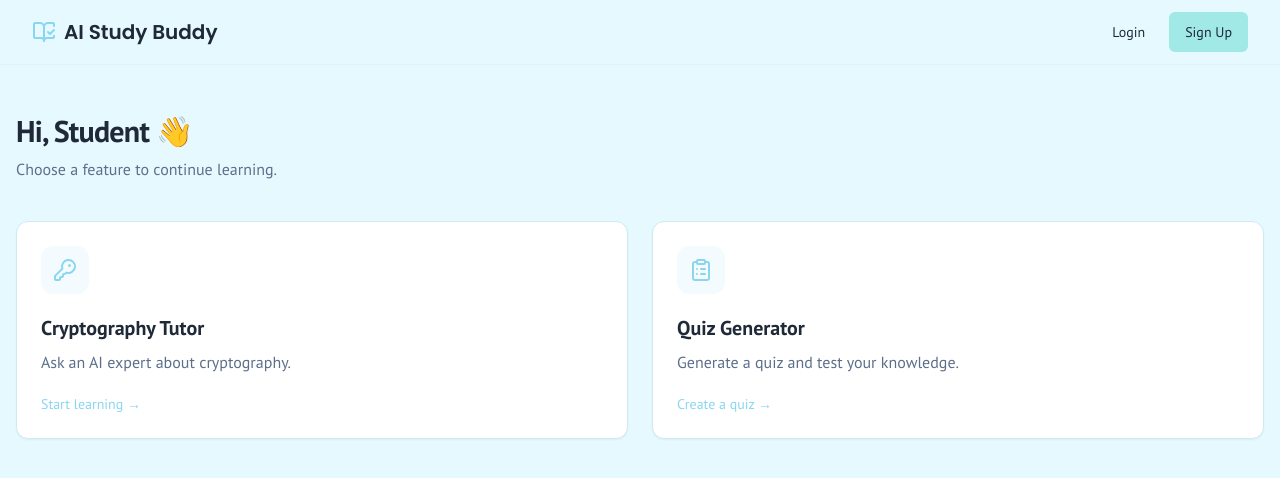
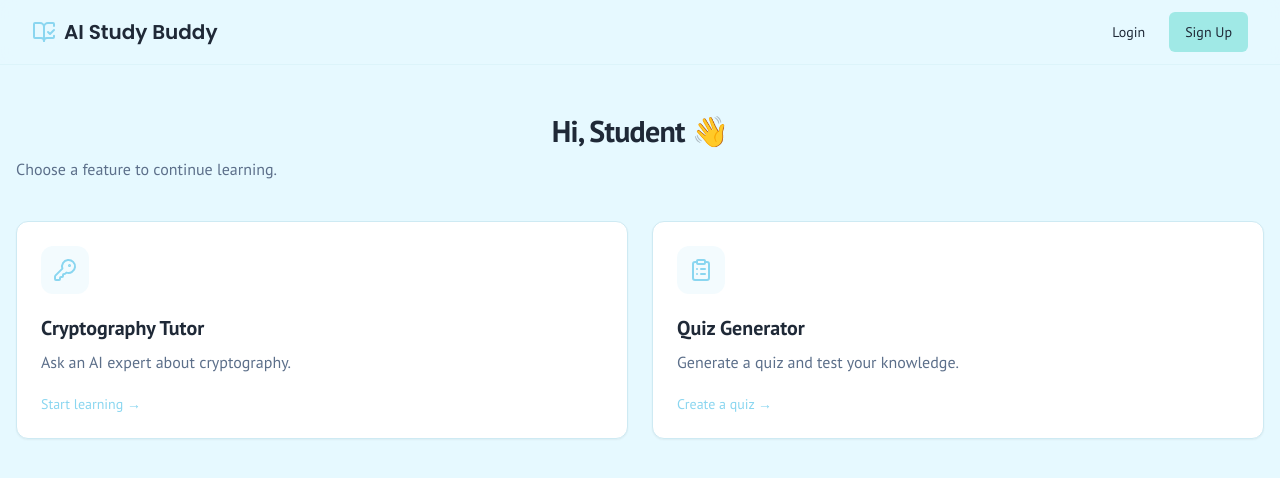
Before and after one commit to shahulhameedS22/AI-tutor-app, a Next.js app in the folder AI-tutor-main/: page /dashboard in a window 1280 px wide. Shown: the top 478 px of the page. Built offline with nearby package versions, Linux system fonts and the light colour scheme; no server answers.

Commit message:
Center align welcome message heading

```diff
--- a/AI-tutor-main/src/app/dashboard/page.tsx
+++ b/AI-tutor-main/src/app/dashboard/page.tsx
@@ -27,7 +27,7 @@
 
           {/* Welcome section */}
           <div className="mb-10">
-            <h1 className="text-3xl font-bold tracking-tight">
+            <h1 className="text-3xl font-bold tracking-tight text-center">
               Hi, {userName} 👋
             </h1>
 
```
